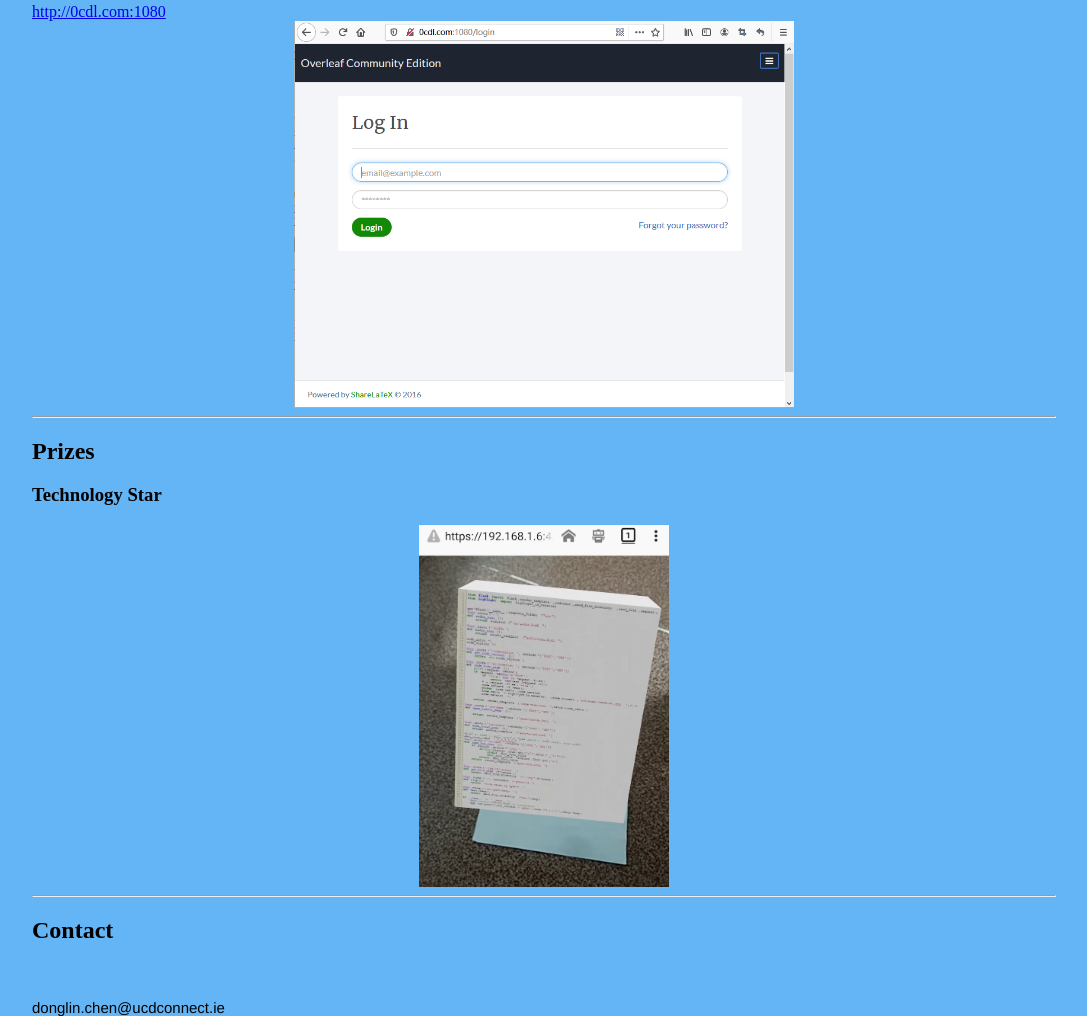
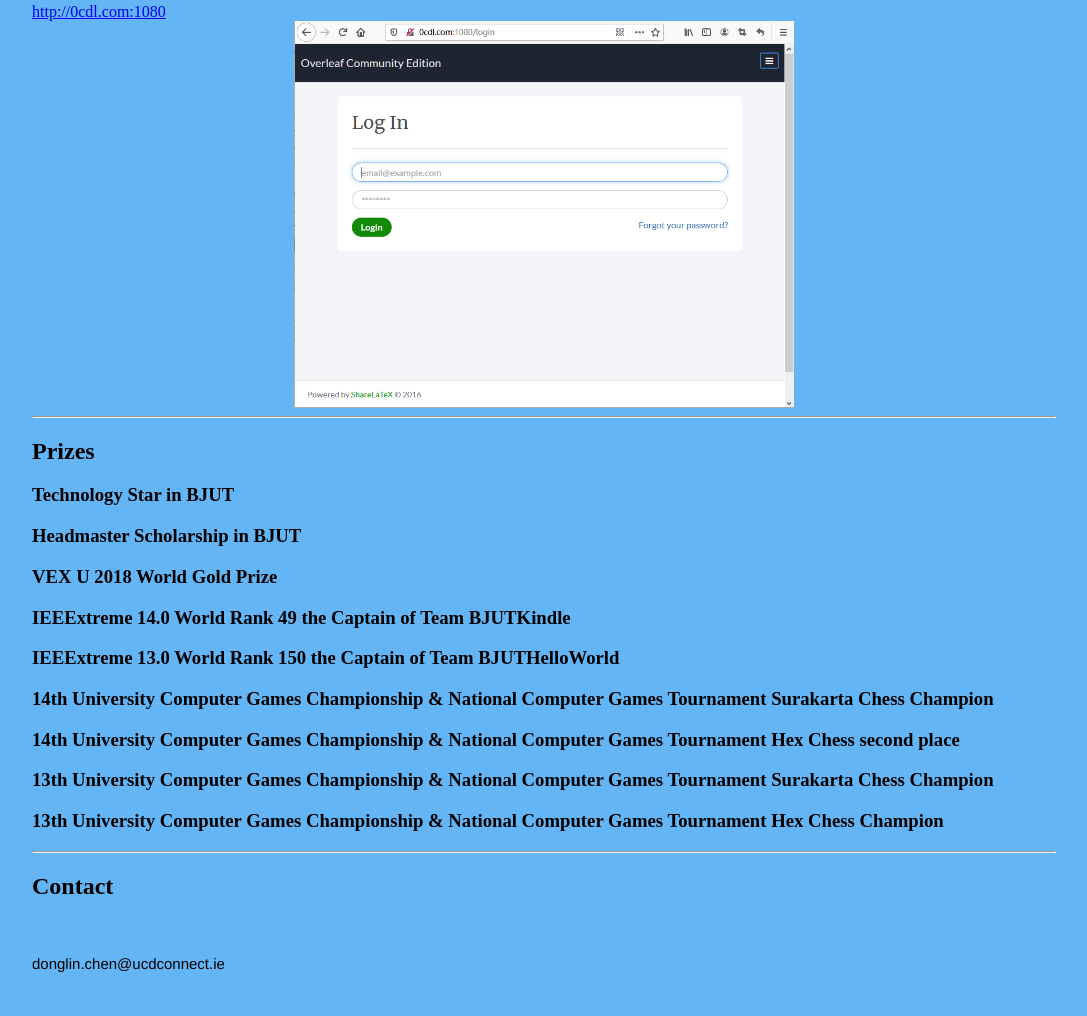
Before and after one commit to don-lin/don-lin.github.io, a plain HTML site: page cv.html in a window 1280 px wide. Shown: the part 2724-3740 px from the top of the page, without its empty margins (96-1183 px from the left). After the commit the page ends 3696 px from the top, so only its background shows below. Drawn offline with Linux system fonts and the light colour scheme; grey boxes are pictures that could not be loaded.

Commit message:
add the prizes

```diff
--- a/cv.html
+++ b/cv.html
@@ -154,10 +154,16 @@
                 <h2>
                     Prizes
                 </h2>
-                <h3>Technology Star</h3>
-                <div style="text-align: center;">
-                  <img style="width: 40vw; max-width: 250px;" src="cv/argit.png" ></img>
-                 </div>
+                <h3>Technology Star in BJUT</h3>
+                <h3>Headmaster Scholarship in BJUT</h3>
+                <h3>VEX U 2018 World Gold Prize</h3>
+                <h3>IEEExtreme 14.0 World Rank 49 the Captain of Team BJUTKindle</h3>
+                <h3>IEEExtreme 13.0 World Rank 150 the Captain of Team BJUTHelloWorld</h3>
+                <h3>14th University Computer Games Championship & National Computer Games Tournament Surakarta Chess Champion</h3>
+                <h3>14th University Computer Games Championship & National Computer Games Tournament Hex Chess second place</h3>
+                <h3>13th University Computer Games Championship & National Computer Games Tournament Surakarta Chess Champion</h3>
+                <h3>13th University Computer Games Championship & National Computer Games Tournament Hex Chess Champion</h3>
+
 
             </div>
             <hr>
```
